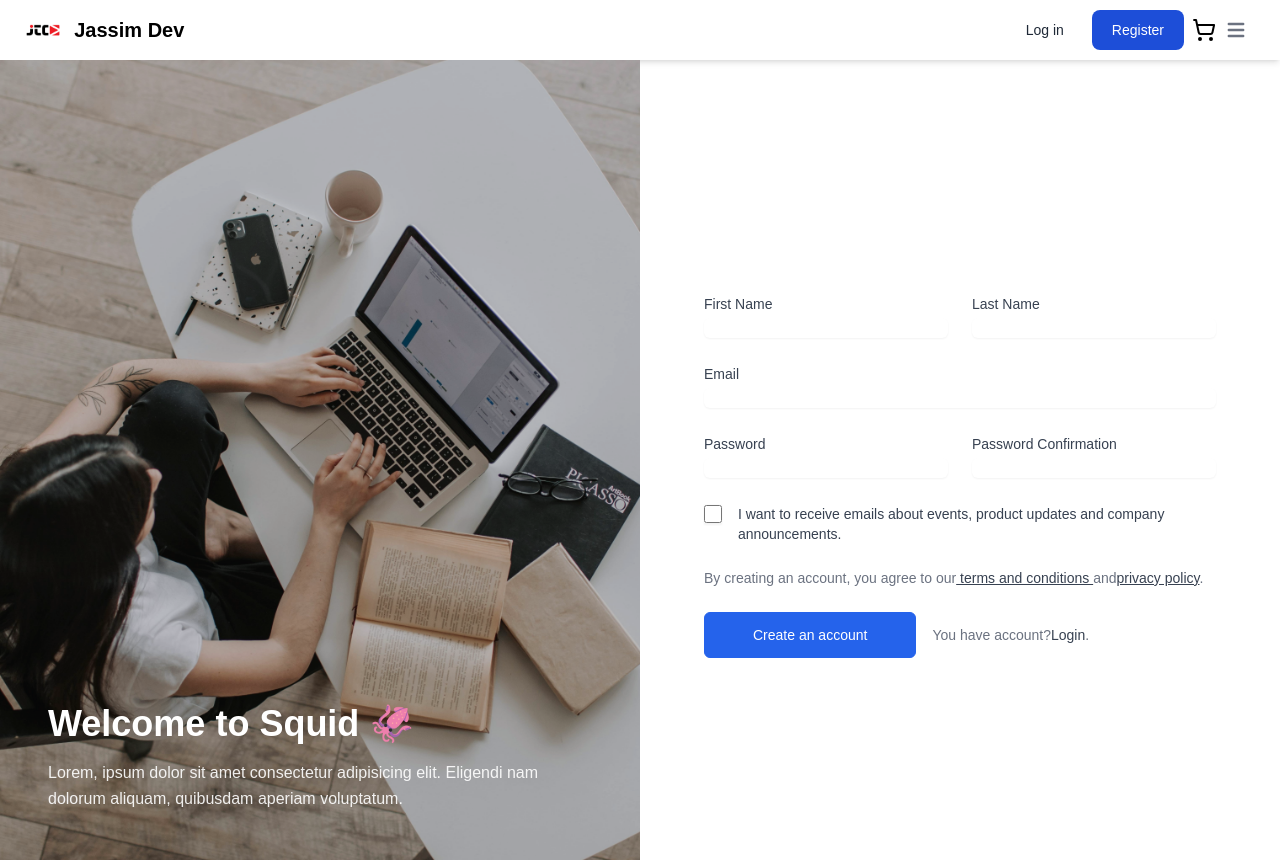
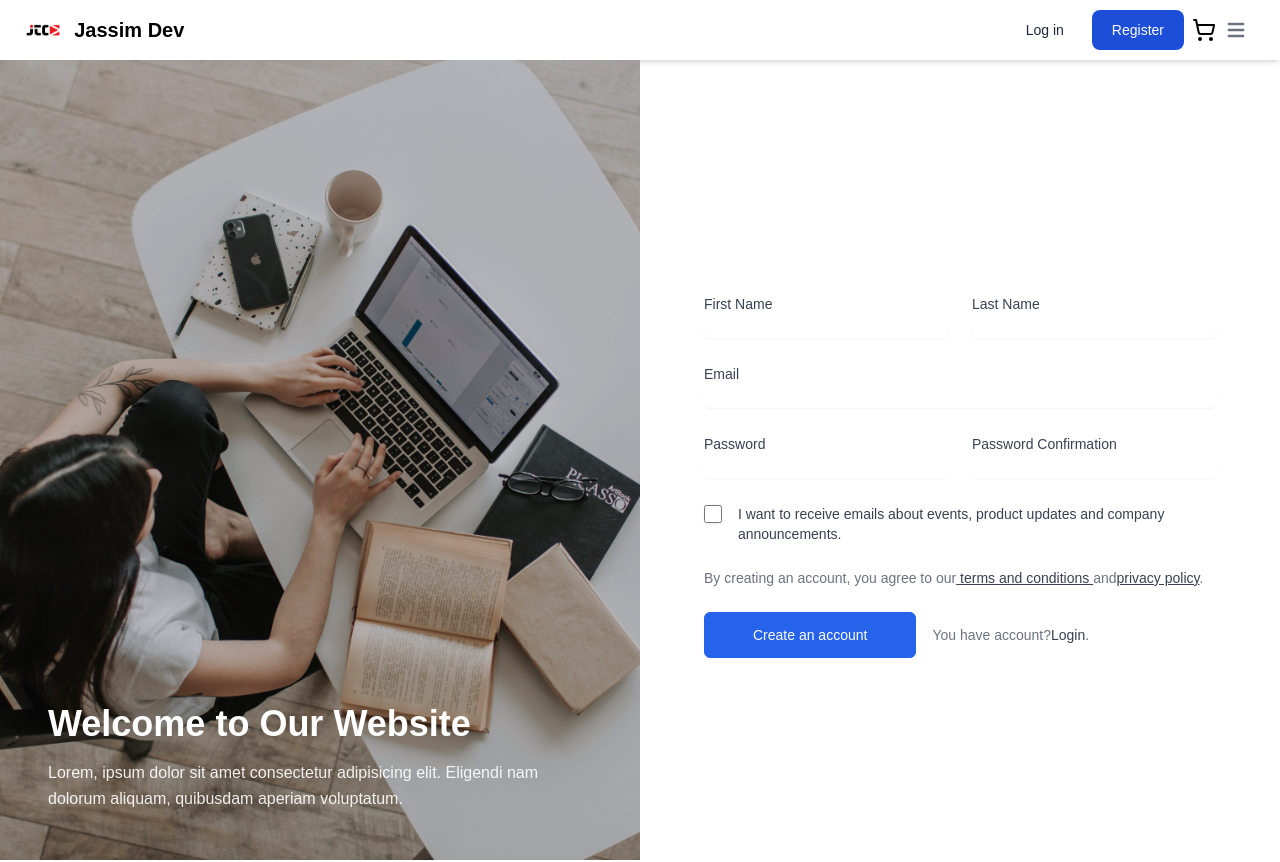
Before and after one commit to jasbx/E-commerce-FrontEnd, a Next.js app: page /registar in a window 1280 px wide. Shown: the top 862 px of the page. Built offline with nearby package versions, Linux system fonts and the light colour scheme.

Commit message:
Update page.jsx

```diff
--- a/app/registar/page.jsx
+++ b/app/registar/page.jsx
@@ -21,7 +21,7 @@ const page = () => {
         </a>
 
         <h2 className="mt-6 text-2xl font-bold text-white sm:text-3xl md:text-4xl">
-          Welcome to Squid 🦑
+          Welcome to Our Website
         </h2>
 
         <p className="mt-4 leading-relaxed text-white/90">
```
